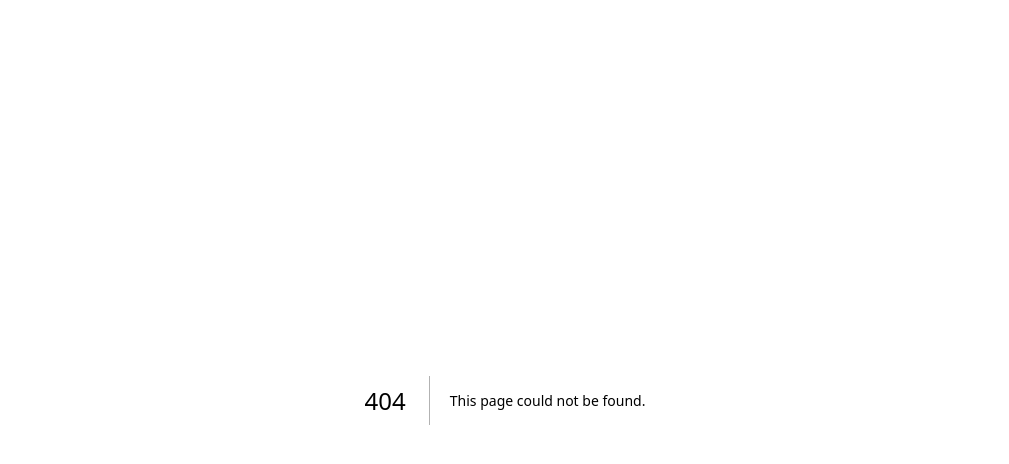
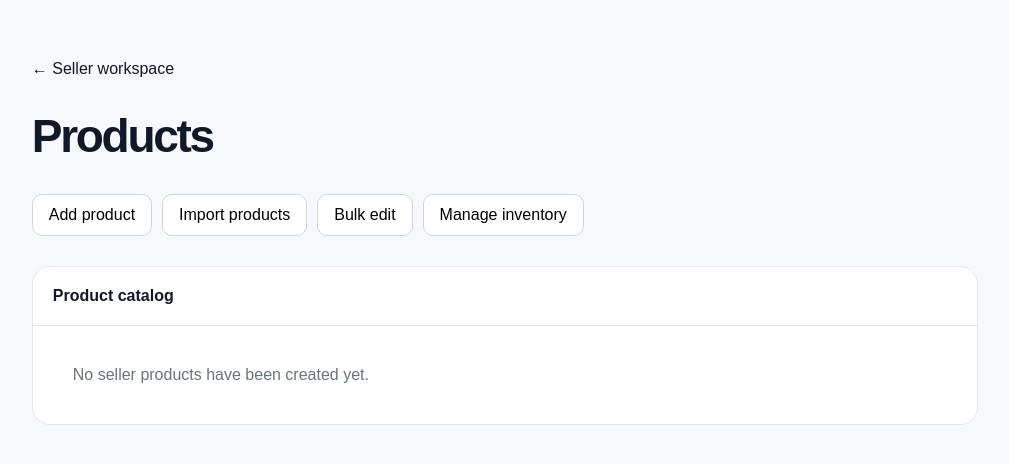
Before and after one commit to umairworkplace/velnora, a Next.js app: page /seller/products in a window 1280 px wide. Before the commit this address had no page. Shown: the top 464 px of the page, without its empty margins (135-1144 px from the left). Built offline with nearby package versions, Linux system fonts and the light colour scheme.

Commit message:
feat: add seller product management page

```diff
--- /dev/null
+++ b/app/seller/products/page.tsx
@@ -0,0 +1,19 @@
+import Link from "next/link";
+
+const actions = ["Add product", "Import products", "Bulk edit", "Manage inventory"];
+
+export default function SellerProductsPage() {
+  return (
+    <main style={{ maxWidth: 1100, margin: "0 auto", padding: "60px 6vw" }}>
+      <Link href="/seller">← Seller workspace</Link>
+      <h1 style={{ fontSize: 46, letterSpacing: "-0.05em" }}>Products</h1>
+      <div style={{ display: "flex", gap: 10, flexWrap: "wrap", marginBottom: 30 }}>
+        {actions.map((action) => <button key={action} style={{ padding: "11px 16px", borderRadius: 10, border: "1px solid #d1d5db", background: "#fff" }}>{action}</button>)}
+      </div>
+      <div style={{ background: "#fff", border: "1px solid #e5e7eb", borderRadius: 18, overflow: "hidden" }}>
+        <div style={{ padding: 20, borderBottom: "1px solid #e5e7eb", fontWeight: 700 }}>Product catalog</div>
+        <div style={{ padding: 40, color: "#6b7280" }}>No seller products have been created yet.</div>
+      </div>
+    </main>
+  );
+}
```
